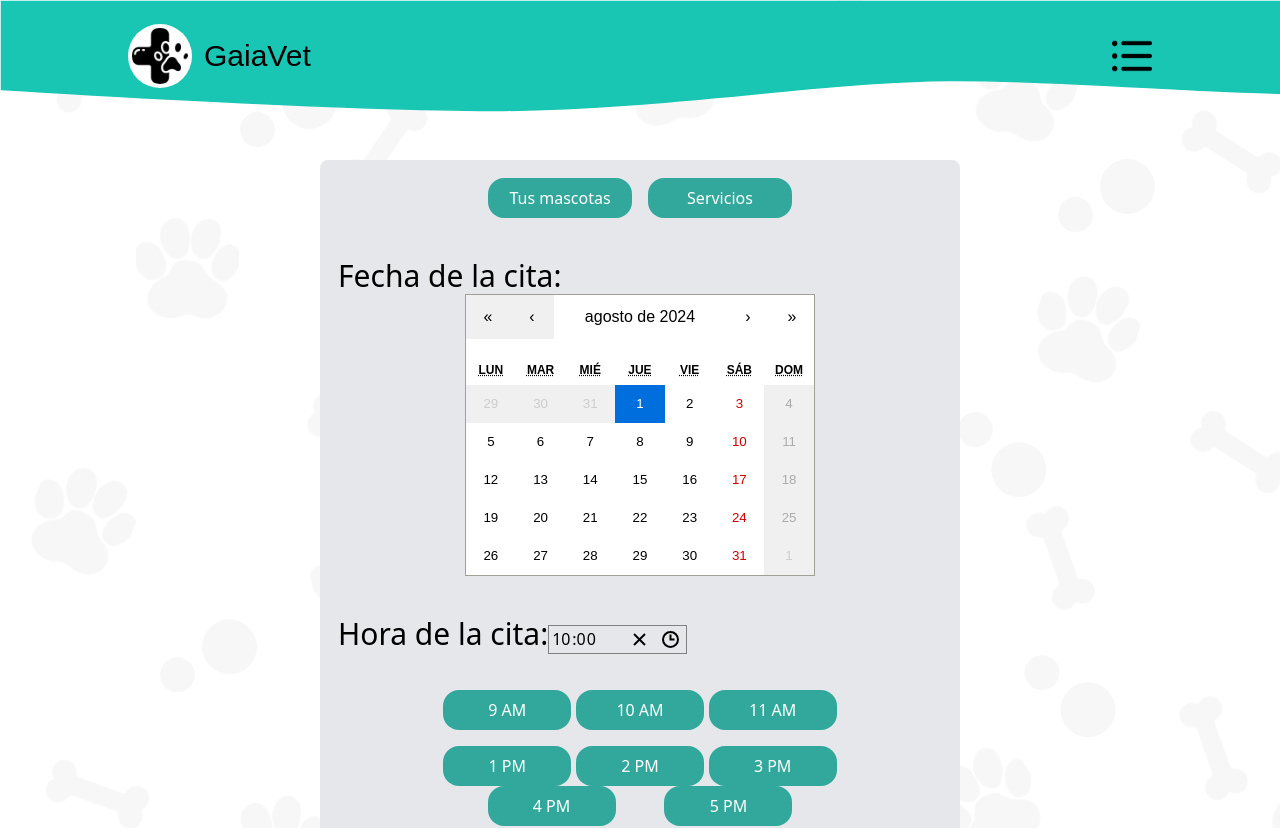
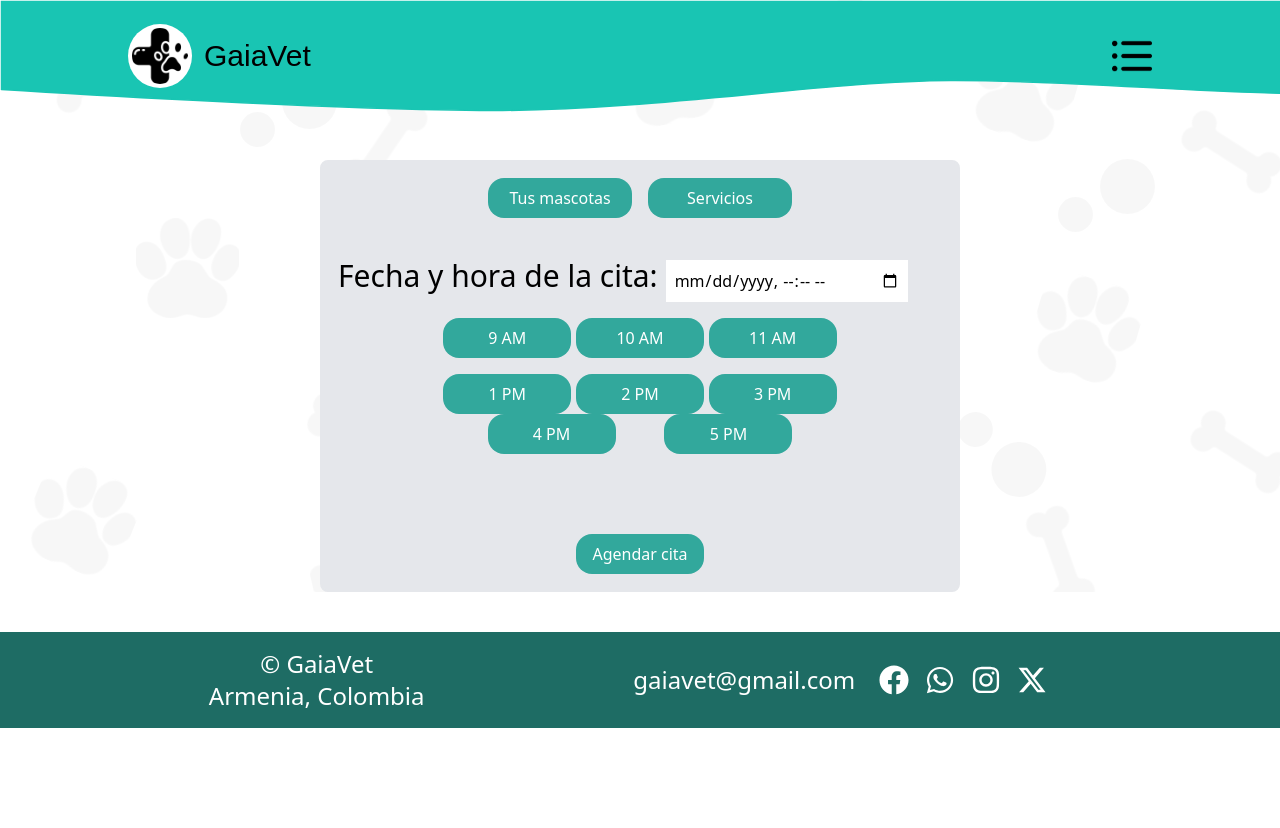
Before and after one commit to santiagocastano589/GaiaVet, a React (Vite) app: page /citas in a window 1280 px wide. Shown: the top 828 px of the page. After the commit the page ends 800 px from the top, so only its background shows below. Built offline with nearby package versions, Linux system fonts and the light colour scheme; a web font is replaced by a local one; what tailwindcss-animated would draw is missing.

Commit message:
se corrige errores en algunos estilos

```diff
--- a/src/Components/CartProducts/CartProducts.jsx
+++ b/src/Components/CartProducts/CartProducts.jsx
@@ -40,7 +40,7 @@ export const CartProducts = ({ title, description, price, image }) => {
 
           <button type="button" className="float-end bg-blue-border rounded-full p-1 m-2" onClick={handleCloseModal}>
             <span className="sr-only">Cerrar</span>
-            <svg aria-hidden="true" className="w-5 h-5" viewBox="0 0 20 20" fill="currentColor">
+            <svg aria-hidden="true" className="w-5 h-5 text-white" viewBox="0 0 20 20" fill="currentColor">
               <path fillRule="evenodd" d="M4.293 4.293a1 1 0 011.414 0L10 8.586l4.293-4.293a1 1 0 111.414 1.414L11.414 10l4.293 4.293a1 1 0 01-1.414 1.414L10 11.414l-4.293 4.293a1 1 0 01-1.414-1.414L8.586 10L4.293 5.707a1 1 0 010-1.414z" clipRule="evenodd" />
             </svg>
           </button>
@@ -48,14 +48,14 @@ export const CartProducts = ({ title, description, price, image }) => {
           <div className='flex h-full'>
 
           <div className='flex flex-col justify-center items-center w-10/12 h-full'>
-            <img className='h-96' src={image} alt="" />
-            <p className='text-3xl font-semibold p-5 mt-9'>COP ${price}</p>
+            <img className='h-96 object-cover' src={image} alt="" />
+            <p className='text-3xl font-semibold '>COP ${price}</p>
           </div>
 
             <div className=' flex flex-col justify-evenly'>
             <div>
-            <h2 className='text-4xl'>{title}</h2>
-            <p className='text-lg'>Lorem ipsum dolor sit amet consectetur, adipisicing elit. Vel, fugiat suscipit libero ea deleniti, quas eius non corrupti sit tempore a perferendis deserunt sunt nesciunt voluptatum doloremque, consectetur possimus necessitatibus.</p>
+            <h2 className='text-4xl mb-3'>{title}</h2>
+            <p className='text-lg '>Lorem ipsum dolor sit amet consectetur, adipisicing elit. Vel, fugiat suscipit libero ea deleniti, quas eius non corrupti sit tempore a perferendis deserunt sunt nesciunt voluptatum doloremque, consectetur possimus necessitatibus.</p>
             </div>
 
             <div className='flex flex-col justify-evenly h-48'>
--- a/src/Components/CartServices/CartServices.jsx
+++ b/src/Components/CartServices/CartServices.jsx
@@ -2,7 +2,7 @@ import React from 'react'
 
 export const CartServices = ({ service, image, alt }) => {
   return (
-    <div className='sticky z-0 w-52 flex flex-col items-center hover:-translate-y-2 hover: duration-500 hover: cursor-pointer'>
+    <div className='sticky z-0 w-52 flex flex-col items-center hover:-translate-y-2 hover: duration-500 hover: cursor-pointer my-4'>
         <div className='p-4 px-8 border-2 border-black rounded-t-3xl border-b-0'>
             <img src={image} alt={alt}/>
         </div>
--- a/src/Components/Citas/Citas.jsx
+++ b/src/Components/Citas/Citas.jsx
@@ -1,10 +1,5 @@
 import React, { useState } from 'react';
 import { Header } from '../Layouts/Header/Header';
-import 'react-calendar/dist/Calendar.css';
-import Calendar from 'react-calendar';
-import TimePicker from 'react-time-picker';
-import 'react-time-picker/dist/TimePicker.css';
-import 'react-clock/dist/Clock.css';
 import calendario from '../../assets/calendario.png'
 import baño from '../../assets/aseo-de-mascotas.png'
 import consultaGeneral from '../../assets/consulta.png'
@@ -14,17 +9,29 @@ import { CartServices } from '../CartServices/CartServices';
 
 
 export const Citas = () => {
-    const [selectedDate, setSelectedDate] = useState(new Date());
-    const [selectedTime, setSelectedTime] = useState('10:00');
+
     const [showMascotasModal, setShowMascotasModal] = useState(false);
     const [showServiciosModal, setShowServiciosModal] = useState(false);
+    const [selectedDate, setSelectedDate] = useState('');
 
-    const isSunday = (date) => date.getDay() === 0;
+
+    const handleDateChange = (event) => {
+        const selectedDate = new Date(event.target.value);
+        const today = new Date();
+        const isSunday = selectedDate.getDay() === 0;
+        const isPast = selectedDate < today;
+
+        if (isSunday || isPast) {
+            alert('No puedes seleccionar domingos o fechas pasadas');
+            return;
+        }
+
+        setSelectedDate(event.target.value);
+    };
 
     const handleSubmit = (event) => {
         event.preventDefault();
-        console.log('Fecha seleccionada:', selectedDate);
-        console.log('Hora seleccionada:', selectedTime);
+
     };
 
     const handleMascotasClick = () => {
@@ -51,33 +58,15 @@ export const Citas = () => {
                     </div>
 
                     <div className='pt-10'>
-                        <label className='text-3xl' htmlFor="fecha">Fecha de la cita:</label>
-                        <div className='flex justify-center pb-5'>
-                        <Calendar
-                            id="fecha"
-                            onChange={setSelectedDate}
-                            value={selectedDate}
-                            minDate={new Date()}
-                            maxDate={new Date(2025, 11, 31)}
-                            locale="es"
-                            tileDisabled={({ date }) => isSunday(date)}
-                            tileClassName={({  date,  }) => {
-                                return isSunday(date) ? 'bg-gray-200 cursor-not-allowed' : '';
-                            }}
-                        />
-                        </div>
+                        <label className='text-3xl' htmlFor="fecha">Fecha y hora de la cita:</label>
+                        <input
+                         type="datetime-local"
+                         value={selectedDate}
+                         onChange={handleDateChange}
+                         className='p-2 ms-2'
+                         />
                     </div>
 
-                    <div className='py-5'>
-                        <label className='text-3xl' htmlFor="hora">Hora de la cita:</label>
-                        <TimePicker
-                            id="hora"
-                            onChange={setSelectedTime}
-                            value={selectedTime}
-                            format="HH:mm"
-                            clockClassName=''
-                        />
-                    </div>
 
                 <div className='flex justify-center my-4'>
                     <div className=' w-2/3 flex flex-wrap justify-evenly'>
```
